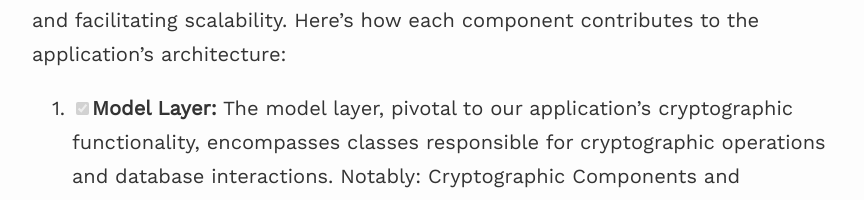
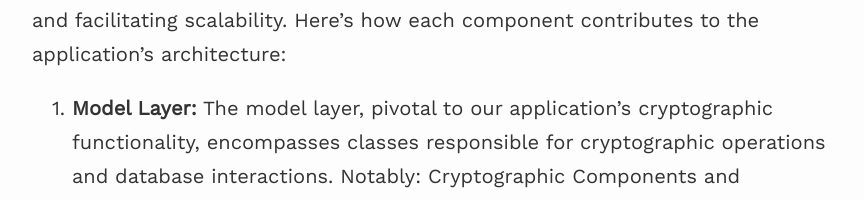
Before and after one commit to adkSpence/adkspence.github.io, a Jekyll site: the page built from _projects/abscondo.md, in a window 1280 px wide. Shown: the part 6178-6378 px from the top of the page, without its empty margins (208-1072 px from the left). Built offline with Jekyll 4.4.1, drawn with Linux system fonts in a browser that asks for light colours; nearby versions of some CDN libraries.

```diff
--- a/_projects/abscondo.md
+++ b/_projects/abscondo.md
@@ -131,11 +131,11 @@ SYSTEM ARCHITECTURE
 ---
 The application written in `Java 10`, is built on the Model-View-Controller (MVC) architecture, ensuring a clear separation of concerns, enhancing maintainability, and facilitating scalability. Here's how each component contributes to the application's architecture:
 
-1. [x] **Model Layer:** The model layer, pivotal to our application's cryptographic functionality, encompasses classes responsible for cryptographic operations and database interactions. Notably: Cryptographic Components and Database Interaction.
+1. **Model Layer:** The model layer, pivotal to our application's cryptographic functionality, encompasses classes responsible for cryptographic operations and database interactions. Notably: Cryptographic Components and Database Interaction.
 
-2. [x] **View:** The view layer is designed with user experience in mind, providing intuitive and responsive interfaces for user interaction.
+2. **View:** The view layer is designed with user experience in mind, providing intuitive and responsive interfaces for user interaction.
 
-3. [x] **Controllers:** Controllers act as the intermediary between the model and view, handling user input and application logic.
+3. **Controllers:** Controllers act as the intermediary between the model and view, handling user input and application logic.
 
 ### **Models** ###
 
```
